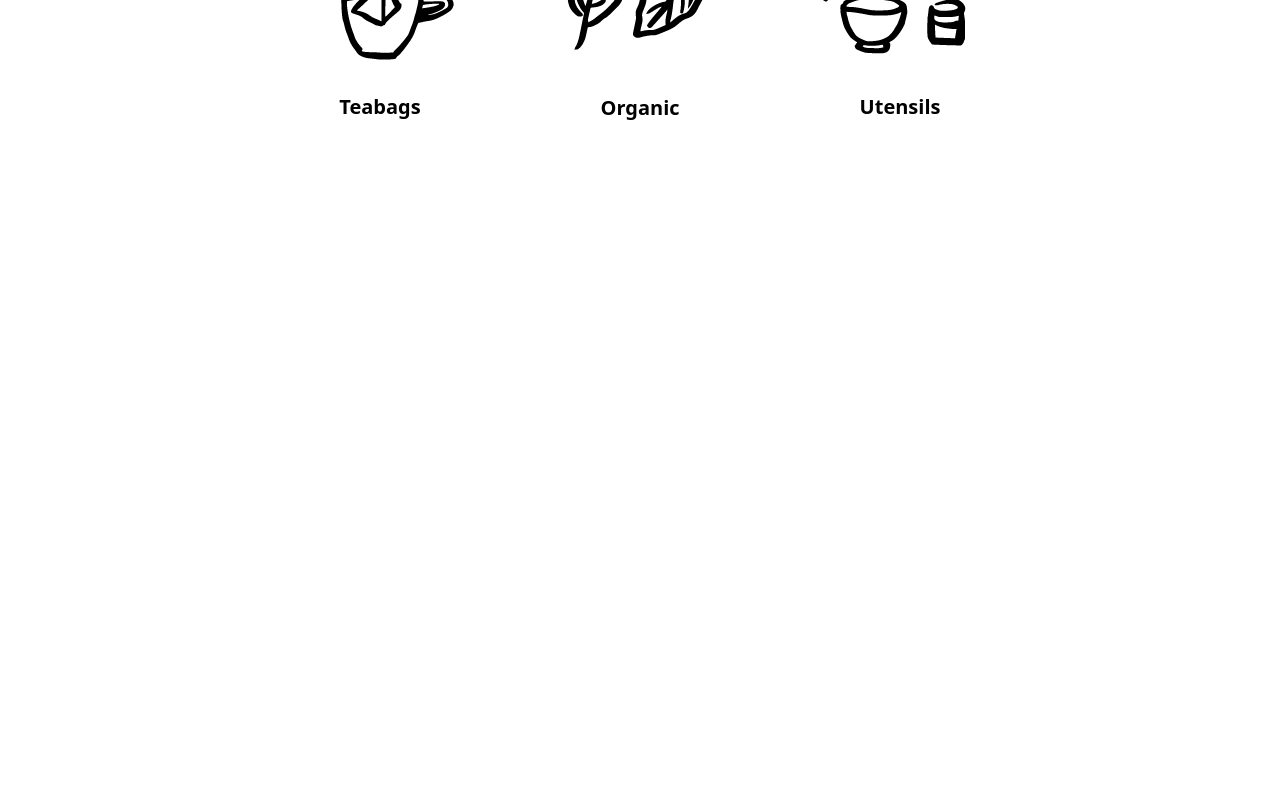
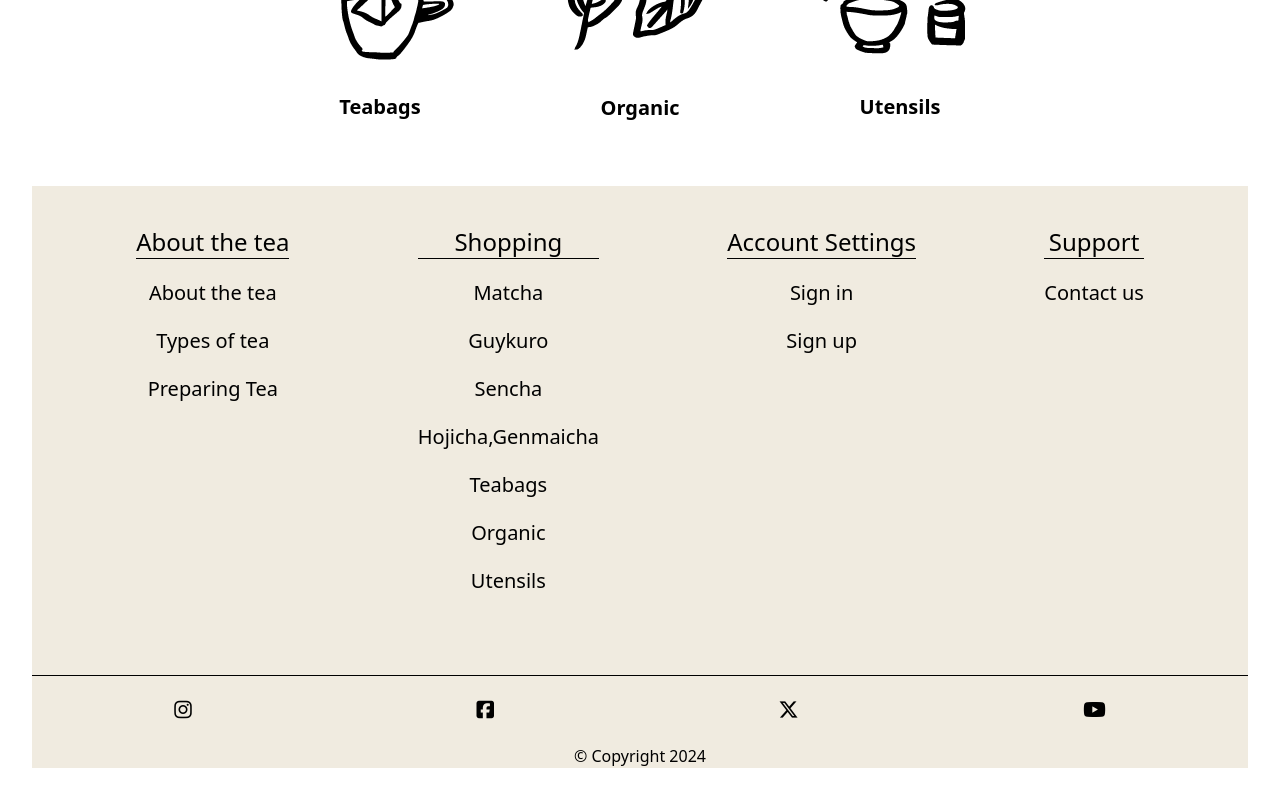
Before and after one commit to paralyuzov/REACT-Project, a React (Vite) app in the folder tea-store/: page /preparing-tea/gyokuro in a window 1280 px wide. Shown: the part 2660-3460 px from the top of the page. Before the commit the page ends 2814 px from the top, so only its background shows below. Built offline with nearby package versions, Linux system fonts and the light colour scheme; no server answers; a web font is replaced by a local one.

Commit message:
add Footer component to the home page

```diff
--- a/tea-store/src/App.jsx
+++ b/tea-store/src/App.jsx
@@ -1,5 +1,6 @@
 
 import './App.css'
+import Footer from './components/footer/Footer'
 import Header from './components/header/Header'
 import Main from './components/home/Main'
 
@@ -16,6 +17,7 @@ function App() {
           <div>
             <Main />
           </div>
+          <Footer />
         </CardProvider>
       </AuthContextProvider>
     </>
--- /dev/null
+++ b/tea-store/src/components/footer/Footer.jsx
@@ -0,0 +1,62 @@
+import { Link } from "react-router-dom";
+
+export default function Footer() {
+    return (
+        <div>
+            <div className="bg-[#F0EBE0] mt-16 pt-10 px-10 pb-20 border-b-[1px] border-black">
+                <div className="flex justify-around flex-wrap ">
+                    <div >
+                        <h2 className="text-2xl border-b-[1px] border-black">About the tea</h2>
+                        <div className="flex flex-col gap-5 pt-5 text-xl">
+                            <Link className="hover:font-semibold" to="/about-the-tea">About the tea</Link>
+                            <Link className="hover:font-semibold" to="/types-of-tea">Types of tea</Link>
+                            <Link className="hover:font-semibold" to="/preparing-tea">Preparing Tea</Link>
+                        </div>
+                    </div>
+
+                    <div>
+                        <h2 className="text-2xl border-b-[1px] border-black" >Shopping</h2>
+                        <div className="flex flex-col  gap-5 pt-5 text-xl">
+                            <a className="hover:font-semibold" href="">Matcha</a>
+                            <a className="hover:font-semibold" href="">Guykuro</a>
+                            <a className="hover:font-semibold" href="">Sencha</a>
+                            <a className="hover:font-semibold" href="">Hojicha,Genmaicha</a>
+                            <a className="hover:font-semibold" href="">Teabags</a>
+                            <a className="hover:font-semibold" href="">Organic</a>
+                            <a className="hover:font-semibold" href="">Utensils</a>
+                        </div>
+                    </div>
+
+                    <div>
+                        <h2 className="text-2xl border-b-[1px] border-black">Account Settings</h2>
+                        <div className="flex flex-col gap-5 pt-5 text-xl">
+                            <Link className="hover:font-semibold" to="/signin">Sign in</Link>
+                            <Link className="hover:font-semibold" to="/signup">Sign up</Link>
+                        </div>
+                    </div>
+
+                    <div>
+                        <h2 className="text-2xl border-b-[1px] border-black">Support</h2>
+                        <div className="flex flex-col gap-5 pt-5 text-xl ">
+                            <a className="hover:font-semibold" href="">Contact us</a>
+                        </div>
+                    </div>
+                </div>
+            </div>
+            <div className="bg-[#F0EBE0]">
+
+                <div className="flex text-xl justify-around pt-5">
+                    <a href="javascript:void(0)"><i className="fa-brands fa-instagram"></i></a>
+                    <a href="javascript:void(0)"><i className="fa-brands fa-square-facebook"></i></a>
+                    <a href="javascript:void(0)"><i className="fa-brands fa-x-twitter"></i></a>
+                    <a href="javascript:void(0)"><i className="fa-brands fa-youtube"></i></a>
+                </div>
+                <div>
+                    <p className="text-center text-l mt-5">© Copyright 2024</p>
+                </div>
+            </div>
+
+        </div>
+
+    );
+}
```
